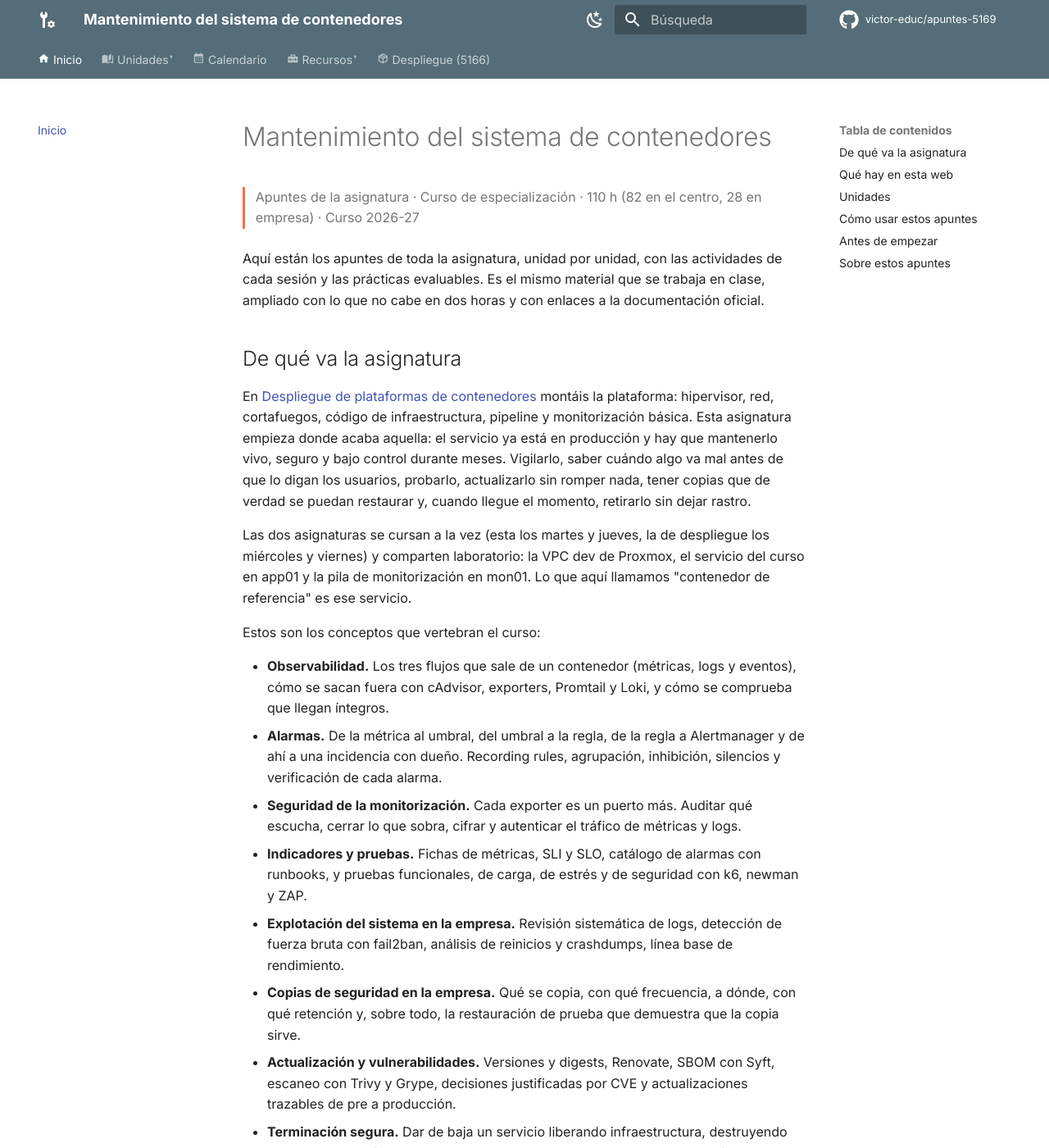
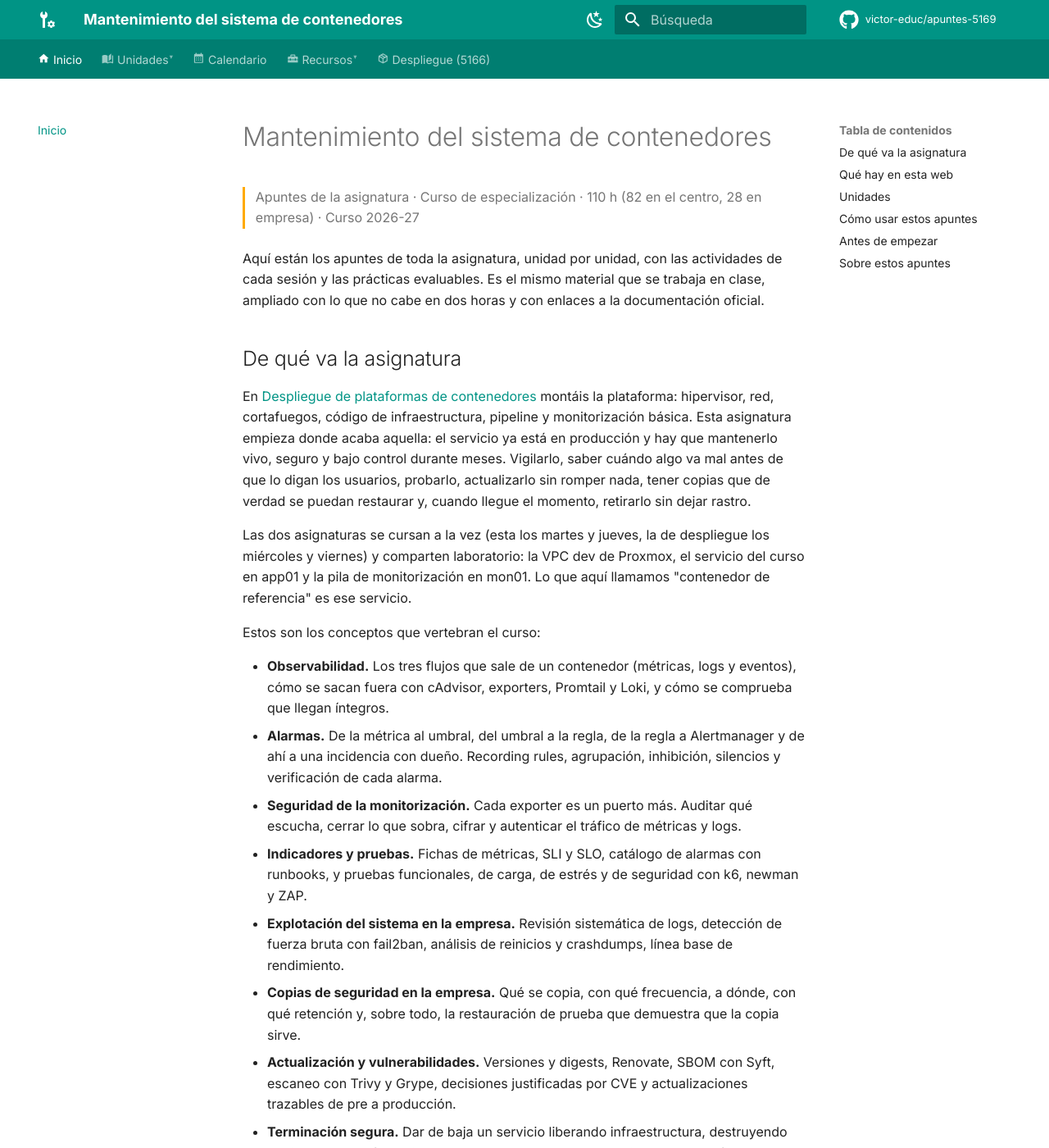
Before and after one commit to victor-educ/apuntes-5169, an MkDocs documentation site: the page built from docs/index.md, in a window 1280 px wide and 1400 px high. Shown: the whole window at 82% size. Built offline with MkDocs 1.6.1 and Material for MkDocs 9.7.7, drawn with Linux system fonts in a browser that asks for light colours; comment, search, counter and statistics services are not loaded.

Commit message:
Paleta de colores propia para distinguir las dos asignaturas
Co-Authored-By: Claude Fable 5.1 <noreply@anthropic.com>

```diff
--- a/docs/assets/extra.css
+++ b/docs/assets/extra.css
@@ -1,4 +1,7 @@
-:root { --md-primary-fg-color: #37474f; }
+:root { --md-primary-fg-color: #00796b; }
+[data-md-color-scheme="slate"] { --md-primary-fg-color: #00796b; }
+/* Barra de pestañas un punto más oscura que la cabecera para distinguirla */
+.md-tabs { background-color: color-mix(in srgb, var(--md-primary-fg-color) 85%, black); }
 .md-typeset table:not([class]) { font-size: .78rem; }
 .md-typeset figure { margin: 1em auto; }
 .md-typeset figcaption { font-size: .72rem; color: var(--md-default-fg-color--light); }
--- a/mkdocs.yml
+++ b/mkdocs.yml
@@ -29,15 +29,15 @@ theme:
   palette:
     - media: "(prefers-color-scheme: light)"
       scheme: default
-      primary: blue grey
-      accent: deep orange
+      primary: teal
+      accent: amber
       toggle:
         icon: material/weather-night
         name: Modo oscuro
     - media: "(prefers-color-scheme: dark)"
       scheme: slate
-      primary: blue grey
-      accent: deep orange
+      primary: teal
+      accent: amber
       toggle:
         icon: material/weather-sunny
         name: Modo claro
```
